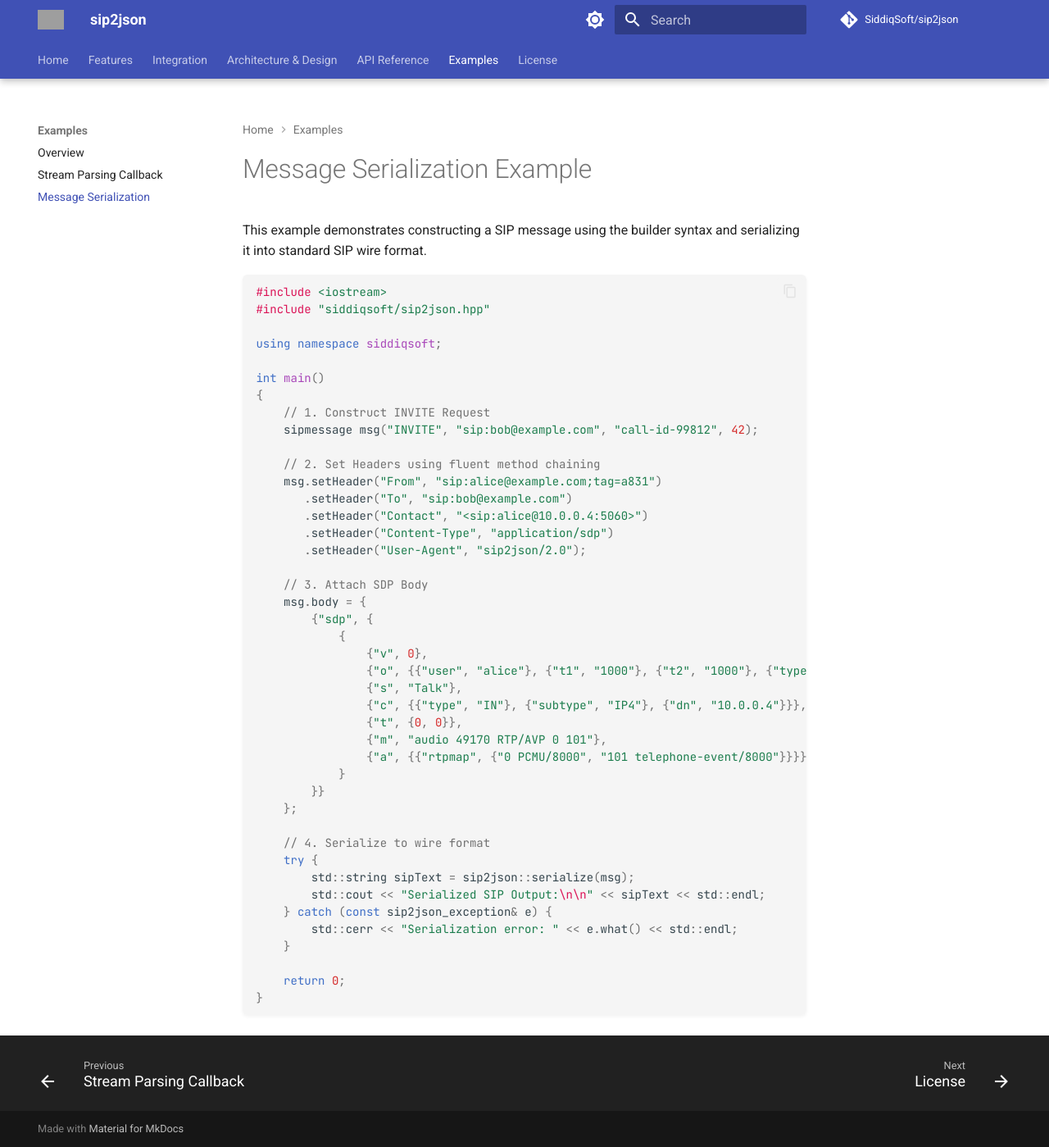
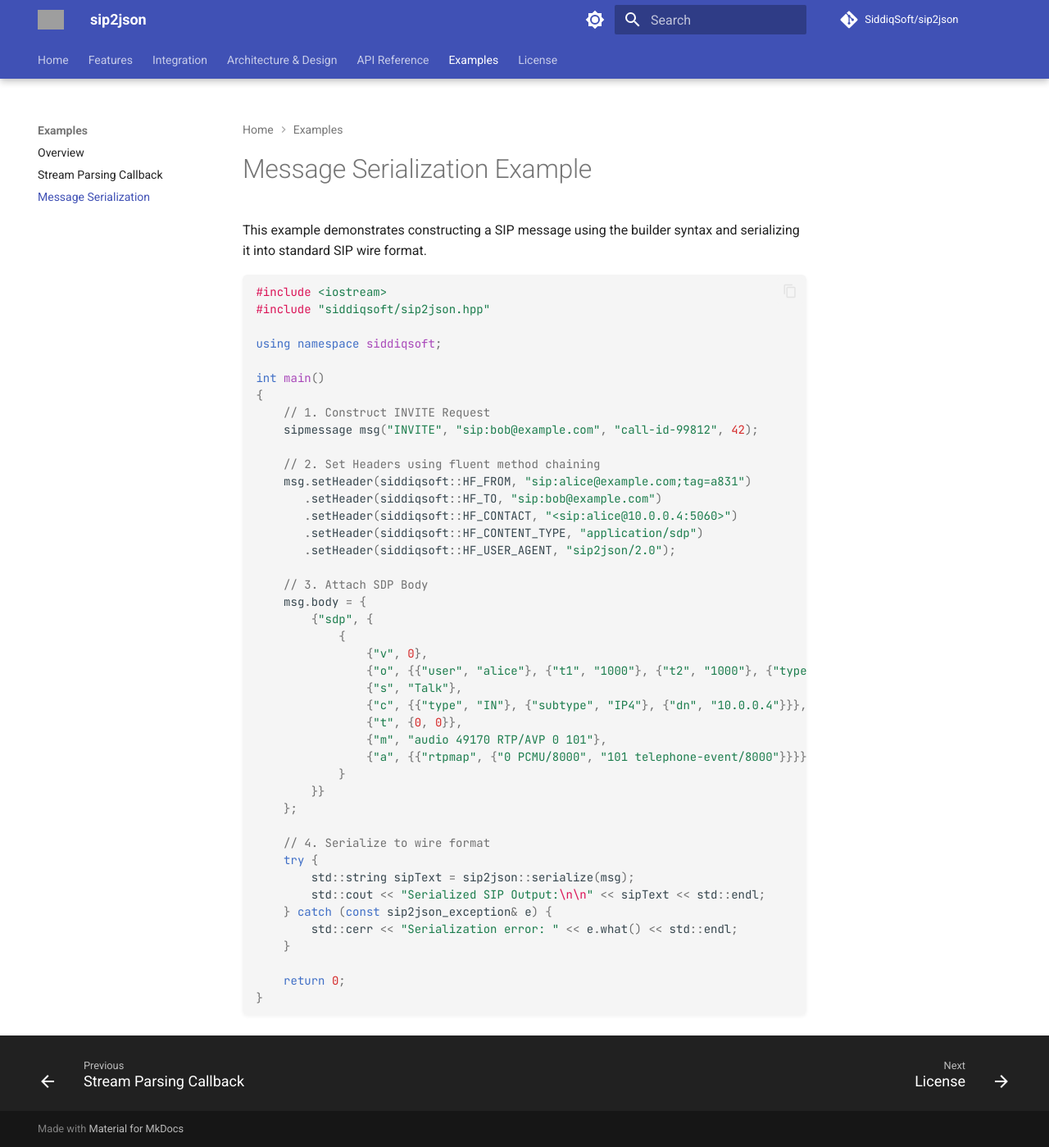
Before and after one commit to SiddiqSoft/sip2json, an MkDocs documentation site: the page built from docs/examples/serialization.md, in a window 1280 px wide and 1399 px high. Shown: the whole window at 82% size. Built offline with MkDocs 1.6.1 and Material for MkDocs 9.7.7, drawn with Linux system fonts in a browser that asks for light colours; comment, search, counter and statistics services are not loaded; grey boxes are pictures that could not be loaded.

Commit message:
refactor: replace header string literals in setHeader with siddiqsoft::HF_ counterparts

```diff
--- a/docs/examples/serialization.md
+++ b/docs/examples/serialization.md
@@ -14,11 +14,11 @@
     sipmessage msg("INVITE", "sip:bob@example.com", "call-id-99812", 42);
 
     // 2. Set Headers using fluent method chaining
-    msg.setHeader("From", "sip:alice@example.com;tag=a831")
-       .setHeader("To", "sip:bob@example.com")
-       .setHeader("Contact", "<sip:alice@10.0.0.4:5060>")
-       .setHeader("Content-Type", "application/sdp")
-       .setHeader("User-Agent", "sip2json/2.0");
+    msg.setHeader(siddiqsoft::HF_FROM, "sip:alice@example.com;tag=a831")
+       .setHeader(siddiqsoft::HF_TO, "sip:bob@example.com")
+       .setHeader(siddiqsoft::HF_CONTACT, "<sip:alice@10.0.0.4:5060>")
+       .setHeader(siddiqsoft::HF_CONTENT_TYPE, "application/sdp")
+       .setHeader(siddiqsoft::HF_USER_AGENT, "sip2json/2.0");
 
     // 3. Attach SDP Body
     msg.body = {
```
Also changed, not shown: docs/architecture/patterns.md (+3 -3 lines), docs/index.md (+3 -3 lines), 13 other files.
